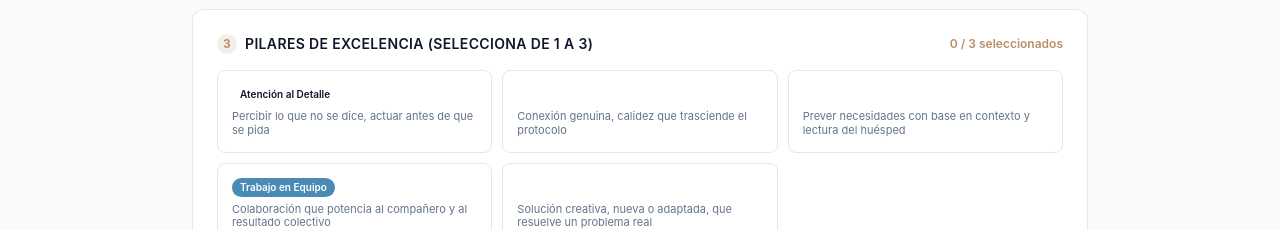
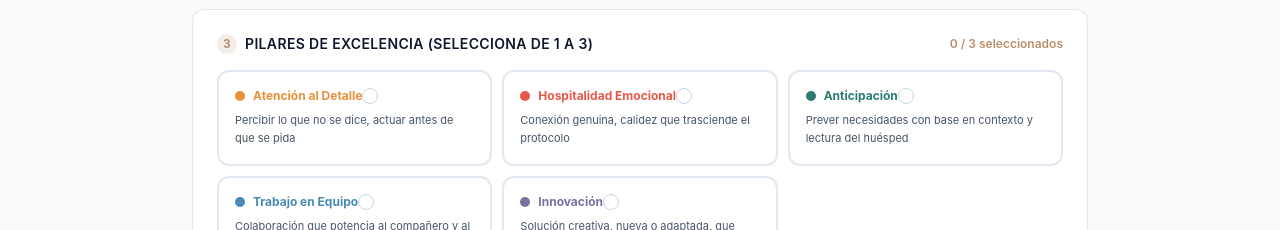
Before and after one commit to disenocorptpc-dot/monedas_momentos_de_color, a Next.js app: page /nominar in a window 1280 px wide. Shown: the part 570-800 px from the top of the page. Built offline with nearby package versions, Linux system fonts and the light colour scheme; no server answers.

Commit message:
feat: edicion de postulaciones, consistencia visual de pilares y auto-seleccion de coordinacion

```diff
--- a/app/nominar/page.tsx
+++ b/app/nominar/page.tsx
@@ -15,7 +15,8 @@ import {
   pushNominacion,
   fetchNominaciones,
 } from "@/lib/local-store";
-import { formatPilarBadgeColor } from "@/lib/utils";
+import { formatPilarBadgeColor, getPilarTheme } from "@/lib/utils";
+import { getUsuario } from "@/lib/session";
 import { comprimirImagen } from "@/lib/image-compress";
 import {
   Sparkles,
@@ -27,10 +28,16 @@ import {
   X,
   Loader2,
   Ban,
+  Pencil,
 } from "lucide-react";
 
 export default function NominarPage() {
   const router = useRouter();
+
+  // Estados de modo edición
+  const [editId, setEditId] = useState<string | null>(null);
+  const [originalNom, setOriginalNom] = useState<Nominacion | null>(null);
+  const [cargandoEdicion, setCargandoEdicion] = useState(false);
 
   // Estados del formulario
   const [coordinacionId, setCoordinacionId] = useState(COORDINACIONES_INICIALES[0].id);
@@ -54,6 +61,40 @@ export default function NominarPage() {
   const [guardandoPasar, setGuardandoPasar] = useState(false);
   const [paseExitoso, setPaseExitoso] = useState(false);
 
+  // Inicialización de modo edición o auto-selección de coordinación por usuario
+  useEffect(() => {
+    if (typeof window === "undefined") return;
+    const params = new URLSearchParams(window.location.search);
+    const idToEdit = params.get("edit");
+    const coordParam = params.get("coord");
+
+    if (idToEdit) {
+      setEditId(idToEdit);
+      setCargandoEdicion(true);
+      fetchNominaciones().then((noms) => {
+        const found = noms.find((n) => n.id === idToEdit);
+        if (found) {
+          setOriginalNom(found);
+          setCoordinacionId(found.coordinacion_id);
+          setNominadoId(found.nominado_id);
+          setPilaresSeleccionados(found.pilares || []);
+          setDescripcionHecho(found.descripcion_hecho || "");
+          setImpacto(found.impacto || "");
+          setFotoPreview(found.foto_url || null);
+          setFotoDescripcion(found.foto_descripcion || "");
+        }
+        setCargandoEdicion(false);
+      });
+    } else if (coordParam) {
+      setCoordinacionId(coordParam);
+    } else {
+      const user = getUsuario();
+      if (user?.coordinacion_id) {
+        setCoordinacionId(user.coordinacion_id);
+      }
+    }
+  }, []);
+
   // Actualizar cuota cuando cambia coordinación
   useEffect(() => {
     fetchNominaciones().then((noms) => {
@@ -73,6 +114,7 @@ export default function NominarPage() {
     COLABORADORES_INICIALES.find((c) => c.coordinacion_id === coordinacionId && c.titular_mesa_alta);
 
   const nominadoSeleccionado = COLABORADORES_INICIALES.find((c) => c.id === nominadoId);
+  const isEditingSameCoord = Boolean(editId && originalNom && originalNom.coordinacion_id === coordinacionId);
 
   // Toggle de selección de pilares (mínimo 1, máximo 3)
   const togglePilar = (clave: string) => {
@@ -109,7 +151,7 @@ export default function NominarPage() {
     setFotoDescripcion("");
   };
 
-  // Enviar nominación
+  // Enviar o actualizar nominación
   const handleSubmit = async (e: React.FormEvent) => {
     e.preventDefault();
 
@@ -129,31 +171,35 @@ export default function NominarPage() {
       setErrorMsg("Si adjuntas una imagen, la descripción de qué se ve es obligatoria.");
       return;
     }
-    if (cuotaInfo.disponibles <= 0) {
+
+    const isEditingSameCoord = Boolean(editId && originalNom && originalNom.coordinacion_id === coordinacionId);
+    if (!isEditingSameCoord && cuotaInfo.disponibles <= 0) {
       setErrorMsg("Esta coordinación ya utilizó toda su cuota de nominaciones para este ciclo.");
       return;
     }
 
-    const nuevaNominacion: Nominacion = {
-      id: `nom-${Date.now()}`,
+    const nominacionAGuardar: Nominacion = {
+      id: editId || originalNom?.id || `nom-${Date.now()}`,
       convocatoria_id: CONVOCATORIA_ACTUAL.id,
       nominado_id: nominadoId,
-      nominador_id: titularMesaAlta?.id || "col-1",
+      nominador_id: originalNom?.nominador_id || titularMesaAlta?.id || "col-1",
       coordinacion_id: coordinacionId,
       pilares: pilaresSeleccionados,
       descripcion_hecho: descripcionHecho.trim(),
       impacto: impacto.trim() || undefined,
       foto_url: fotoPreview || undefined,
       foto_descripcion: fotoDescripcion.trim() || undefined,
-      riesgo_sesgo: 0,
-      estado: "aceptada",
+      riesgo_sesgo: originalNom?.riesgo_sesgo || 0,
+      score_pilares: originalNom?.score_pilares,
+      dictamen_ia: originalNom?.dictamen_ia,
+      estado: originalNom?.estado || "aceptada",
     };
 
     setGuardando(true);
     setErrorMsg("");
 
     try {
-      await pushNominacion(nuevaNominacion);
+      await pushNominacion(nominacionAGuardar);
       setGuardadoExito(true);
       setTimeout(() => {
         router.push("/dashboard-mesa-alta");
@@ -200,15 +246,21 @@ export default function NominarPage() {
     <div className="mx-auto max-w-4xl space-y-8 pb-12">
       {/* Encabezado */}
       <div className="space-y-2">
-        <div className="inline-flex items-center gap-2 rounded-full border border-[#B88F69]/30 bg-[#B88F69]/10 px-3 py-1 text-xs font-semibold text-[#B88F69]">
-          <Sparkles className="h-3.5 w-3.5" />
-          Mesa Alta · Postulación Oficial
+        <div className={`inline-flex items-center gap-2 rounded-full border px-3 py-1 text-xs font-semibold ${
+          editId
+            ? "border-blue-300 bg-blue-50 text-blue-800"
+            : "border-[#B88F69]/30 bg-[#B88F69]/10 text-[#B88F69]"
+        }`}>
+          {editId ? <Pencil className="h-3.5 w-3.5" /> : <Sparkles className="h-3.5 w-3.5" />}
+          {editId ? "Modo Edición de Postulación" : "Mesa Alta · Postulación Oficial"}
         </div>
         <h1 className="text-2xl font-bold tracking-tight text-slate-900 sm:text-3xl">
-          Formulario de Nominación de Talento
+          {editId ? "Editar Nominación de Talento" : "Formulario de Nominación de Talento"}
         </h1>
         <p className="text-xs text-slate-500 sm:text-sm">
-          Registra y documenta un Momento de Color para la deliberación del ciclo {CONVOCATORIA_ACTUAL.ciclo}.
+          {editId
+            ? `Actualiza la información, pilares y relato de la postulación para la deliberación del ciclo ${CONVOCATORIA_ACTUAL.ciclo}.`
+            : `Registra y documenta un Momento de Color para la deliberación del ciclo ${CONVOCATORIA_ACTUAL.ciclo}.`}
         </p>
       </div>
 
@@ -223,7 +275,9 @@ export default function NominarPage() {
       {guardadoExito && (
         <div className="flex items-center gap-2 rounded-lg border border-emerald-200 bg-emerald-50 p-4 text-xs font-semibold text-emerald-700">
           <CheckCircle2 className="h-4 w-4 shrink-0" />
-          ¡Nominación registrada exitosamente! Redirigiendo al panel de cuotas...
+          {editId
+            ? "¡Nominación actualizada exitosamente! Redirigiendo al panel de cuotas..."
+            : "¡Nominación registrada exitosamente! Redirigiendo al panel de cuotas..."}
         </div>
       )}
 
@@ -277,14 +331,18 @@ export default function NominarPage() {
               </div>
               <span
                 className={`px-2.5 py-1 rounded-full text-[11px] font-semibold ${
-                  cuotaInfo.tieneDesierta
+                  isEditingSameCoord
+                    ? "bg-blue-50 text-blue-700 border border-blue-200"
+                    : cuotaInfo.tieneDesierta
                     ? "bg-amber-50 text-amber-800 border border-amber-200"
                     : cuotaInfo.disponibles > 0
                     ? "bg-emerald-50 text-emerald-700 border border-emerald-200"
                     : "bg-rose-50 text-rose-700 border border-rose-200"
                 }`}
               >
-                {cuotaInfo.tieneDesierta
+                {isEditingSameCoord
+                  ? "Postulación Existente"
+                  : cuotaInfo.tieneDesierta
                   ? "Turno Pasado"
                   : cuotaInfo.disponibles > 0
                   ? "Habilitado"
@@ -345,24 +403,42 @@ export default function NominarPage() {
           <div className="grid grid-cols-1 gap-2.5 sm:grid-cols-2 lg:grid-cols-3">
             {PILARES_INICIALES.map((p) => {
               const isSelected = pilaresSeleccionados.includes(p.clave);
+              const theme = getPilarTheme(p.clave);
               return (
                 <button
                   type="button"
                   key={p.clave}
                   onClick={() => togglePilar(p.clave)}
-                  className={`flex flex-col text-left rounded-lg p-3.5 border transition-all ${
+                  className={`relative flex flex-col text-left rounded-xl p-4 border-2 transition-all ${
                     isSelected
-                      ? "border-[#B88F69] bg-[#B88F69]/10 shadow-sm"
-                      : "border-slate-200 bg-white hover:border-slate-300 hover:bg-slate-50"
+                      ? "shadow-sm"
+                      : "border-slate-200 bg-white hover:border-slate-300 hover:bg-slate-50/70"
                   }`}
+                  style={{
+                    borderColor: isSelected ? theme.color : undefined,
+                    backgroundColor: isSelected ? `${theme.color}12` : undefined,
+                  }}
                 >
-                  <div className="flex items-center justify-between mb-1.5">
-                    <span className={`px-2 py-0.5 rounded-full text-[10px] ${formatPilarBadgeColor(p.clave)}`}>
-                      {p.nombre}
-                    </span>
-                    {isSelected && <CheckCircle2 className="h-4 w-4 text-[#B88F69]" />}
+                  <div className="flex items-center justify-between mb-2">
+                    <div className="flex items-center gap-2">
+                      <span
+                        className="w-2.5 h-2.5 rounded-full shrink-0"
+                        style={{ backgroundColor: theme.color }}
+                      />
+                      <span
+                        className="font-bold text-xs"
+                        style={{ color: theme.color }}
+                      >
+                        {p.nombre}
+                      </span>
+                    </div>
+                    {isSelected ? (
+                      <CheckCircle2 className="h-4 w-4 shrink-0" style={{ color: theme.color }} />
+                    ) : (
+                      <div className="h-4 w-4 rounded-full border border-slate-300 shrink-0" />
+                    )}
                   </div>
-                  <p className="text-[11px] text-slate-500 leading-tight">{p.descripcion}</p>
+                  <p className="text-[11px] text-slate-600 leading-relaxed">{p.descripcion}</p>
                 </button>
               );
             })}
@@ -478,13 +554,18 @@ export default function NominarPage() {
             </button>
             <button
               type="submit"
-              disabled={cuotaInfo.disponibles <= 0 || guardando}
+              disabled={(!isEditingSameCoord && cuotaInfo.disponibles <= 0) || guardando || cargandoEdicion}
               className="inline-flex items-center gap-2 rounded-lg bg-[#254D6E] px-6 py-3 text-sm font-semibold text-white shadow-sm hover:bg-[#1c3d59] disabled:opacity-50 disabled:cursor-not-allowed transition-colors"
             >
               {guardando ? (
                 <>
                   <Loader2 className="h-4 w-4 animate-spin" />
                   Guardando en la nube...
+                </>
+              ) : editId ? (
+                <>
+                  <CheckCircle2 className="h-4 w-4" />
+                  Guardar Cambios de Postulación
                 </>
               ) : (
                 <>
--- a/lib/utils.ts
+++ b/lib/utils.ts
@@ -25,16 +25,84 @@ export function formatPilarColor(clave: string): string {
 export function formatPilarBadgeColor(clave: string): string {
   switch (clave) {
     case "atencion_detalle":
-      return "bg-[#E8903A] text-slate-950 font-semibold";
+      return "bg-[#E8903A] text-white font-semibold shadow-sm";
     case "hospitalidad_emocional":
-      return "bg-[#E8584A] text-white font-semibold";
+      return "bg-[#E8584A] text-white font-semibold shadow-sm";
     case "anticipacion":
-      return "bg-[#2A7D6F] text-white font-semibold";
+      return "bg-[#2A7D6F] text-white font-semibold shadow-sm";
     case "trabajo_equipo":
-      return "bg-[#4A8BB5] text-white font-semibold";
+      return "bg-[#4A8BB5] text-white font-semibold shadow-sm";
     case "innovacion":
-      return "bg-[#7B6FA0] text-white font-semibold";
+      return "bg-[#7B6FA0] text-white font-semibold shadow-sm";
     default:
-      return "bg-slate-600 text-white font-semibold";
+      return "bg-slate-600 text-white font-semibold shadow-sm";
   }
 }
+
+export interface PilarTheme {
+  clave: string;
+  color: string;
+  border: string;
+  bgSubtle: string;
+  text: string;
+  badge: string;
+}
+
+export function getPilarTheme(clave: string): PilarTheme {
+  switch (clave) {
+    case "atencion_detalle":
+      return {
+        clave,
+        color: "#E8903A",
+        border: "border-[#E8903A]",
+        bgSubtle: "bg-[#E8903A]/10",
+        text: "text-[#E8903A]",
+        badge: "bg-[#E8903A] text-white font-semibold shadow-sm",
+      };
+    case "hospitalidad_emocional":
+      return {
+        clave,
+        color: "#E8584A",
+        border: "border-[#E8584A]",
+        bgSubtle: "bg-[#E8584A]/10",
+        text: "text-[#E8584A]",
+        badge: "bg-[#E8584A] text-white font-semibold shadow-sm",
+      };
+    case "anticipacion":
+      return {
+        clave,
+        color: "#2A7D6F",
+        border: "border-[#2A7D6F]",
+        bgSubtle: "bg-[#2A7D6F]/10",
+        text: "text-[#2A7D6F]",
+        badge: "bg-[#2A7D6F] text-white font-semibold shadow-sm",
+      };
+    case "trabajo_equipo":
+      return {
+        clave,
+        color: "#4A8BB5",
+        border: "border-[#4A8BB5]",
+        bgSubtle: "bg-[#4A8BB5]/10",
+        text: "text-[#4A8BB5]",
+        badge: "bg-[#4A8BB5] text-white font-semibold shadow-sm",
+      };
+    case "innovacion":
+      return {
+        clave,
+        color: "#7B6FA0",
+        border: "border-[#7B6FA0]",
+        bgSubtle: "bg-[#7B6FA0]/10",
+        text: "text-[#7B6FA0]",
+        badge: "bg-[#7B6FA0] text-white font-semibold shadow-sm",
+      };
+    default:
+      return {
+        clave,
+        color: "#64748B",
+        border: "border-slate-400",
+        bgSubtle: "bg-slate-100",
+        text: "text-slate-700",
+        badge: "bg-slate-600 text-white font-semibold shadow-sm",
+      };
+  }
+}
```
Also changed, not shown: app/dashboard-mesa-alta/page.tsx (+15 -0 lines), 1 other file (tests, documents, lock files or other folders).
